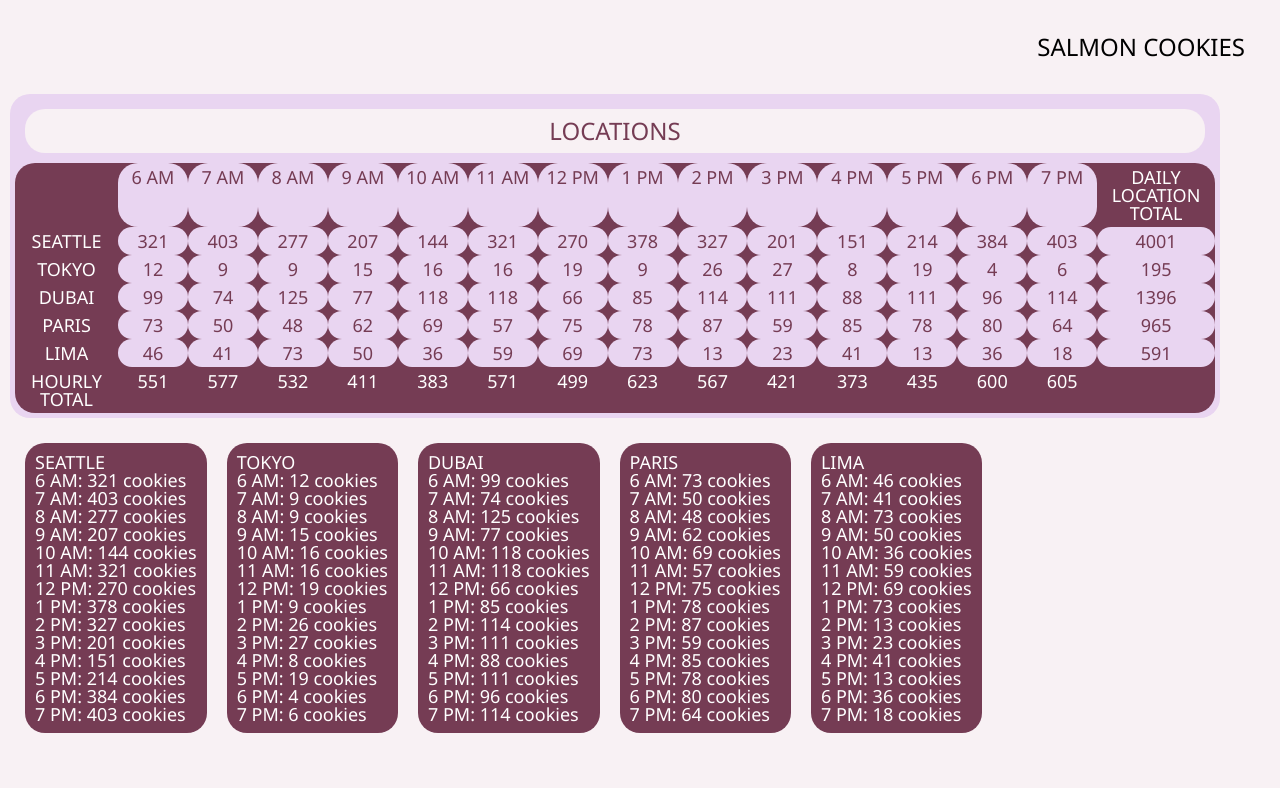
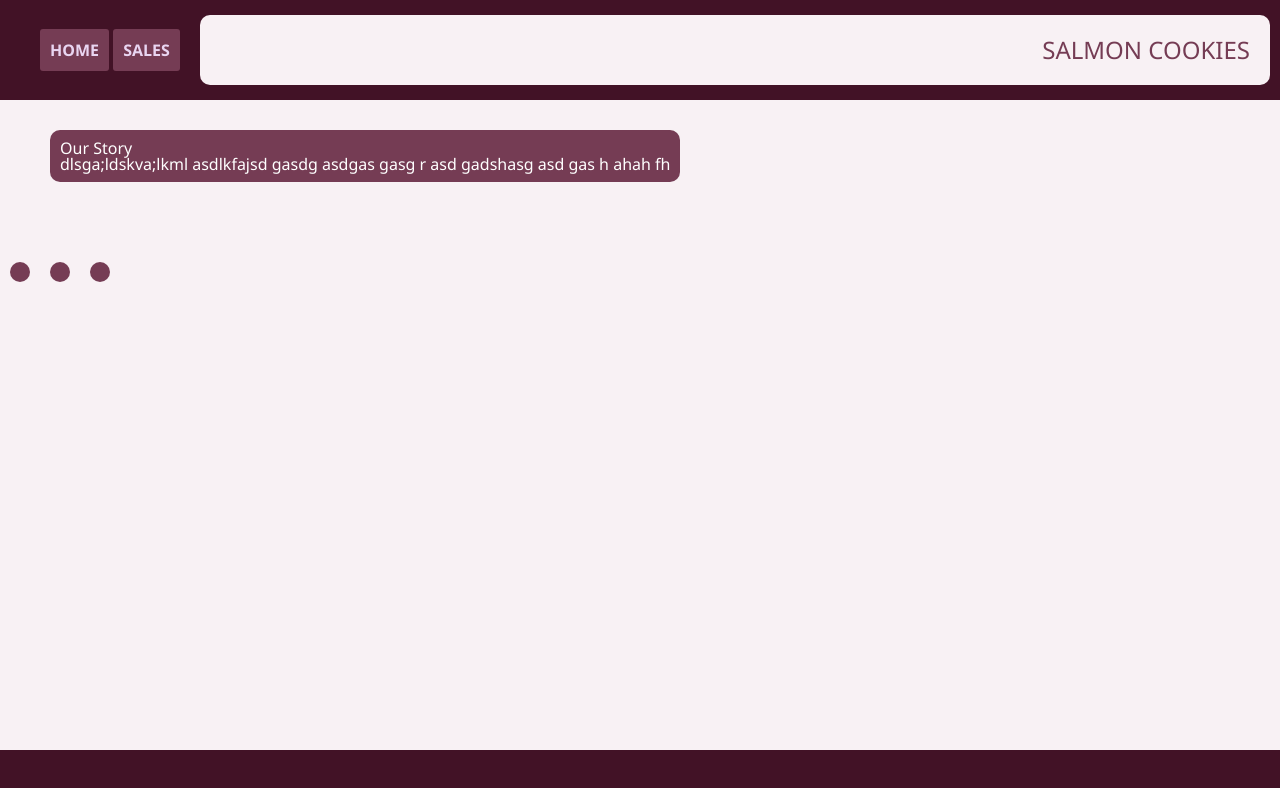
Before and after one commit to JustinHamerly/cookie-stand, a plain HTML site: page index.html in a window 1280 px wide. Drawn offline with Linux system fonts and the light colour scheme.

Commit message:
home page

```diff
--- a/css/style.css
+++ b/css/style.css
@@ -1,3 +1,14 @@
+
+header {
+  display: flex;
+  flex-direction: row;
+  justify-content: space-between;
+  align-items: center;
+  height: 100px;
+  width: auto;
+  background-color: #421226;
+}
+
 
 body{
   font-family: 'Segoe UI', Tahoma, Geneva, Verdana, sans-serif;
@@ -7,8 +18,47 @@ body{
 h1 {
   font-size: x-large;
   text-align: right;
-  margin: 25px;
   padding: 10px;
+  color:#753c54;
+}
+
+header div{
+  display: flex;
+  flex-direction: row;
+  align-items: center;
+  justify-content: space-between;
+  height: 50%;
+  width:100%;
+  background-color: rgb(248, 241, 244);
+}
+
+nav {
+  margin-left: 40px;
+  width: 150px;
+  min-width:150px;
+}
+
+section {
+  display: flex;
+  flex-direction: row;
+  align-items: center;
+}
+
+.button {
+  background-color: #753c54;
+  color: #e9d5f1;
+  border: none;
+  padding: 10px;
+  transition-duration: .5s;
+  text-decoration: none;
+  border-radius: 3px;
+  font-weight: bold;
+}
+
+.button:hover {
+  background-color: rgb(248, 241, 244);
+  color: #753c54;
+  font-weight: bold;
 }
 
 #locations h2{
@@ -19,18 +69,22 @@ h1 {
   padding: 10px;
   background-color: rgb(248, 241, 244);
   color: #753c54;
-  border-radius: 20px;
+  border-radius: 10px;
+  align-self: center;
+  font-weight: 500;
+  letter-spacing: 1.3em;
 }
 
 #locations {
   font-size: large;
+  margin:auto;
   margin-bottom: 10px;
-  margin-top: 10px;
+  margin-top: 40px;
   border: 0px;
   padding: 5px;
-  background-color: #e9d5f1;
+  background-color: #0790cf;
   text-align: left;
-  border-radius: 20px;
+  border-radius: 10px;
   width: 1200px;
 }
 
@@ -39,16 +93,19 @@ div {
   margin: 10px;
   border: 0px;
   padding: 10px;
-  border-radius: 20px;
+  border-radius: 10px;
   width: auto;
 }
 
 table {
   margin: 0px;
-  background-color: #753c54;
+  background-color: #421226;
   color: #FFFFFF;
   height:100%;
-  border-radius: 20px;
+  border-radius: 10px;
+  border-spacing: 5px;
+  border-collapse: separate;
+  width: 100%;
 }
 
 article {
@@ -59,24 +116,37 @@ article {
   background-color: #753c54;
   color: #FFFFFF;
   height:100%;
-  border-radius: 20px;
+  border-radius: 10px;
   width: auto;
   float: left
 }
 
 table th {
   text-align: center;
-  width: 200px;
+  width: auto;
   margin: 10px;
   border: none;
   padding: 5px;
   align-items: center;
+  border-spacing: 5px;
+  font-size: larger;
+  justify-content: center;
 }
 
 td {
   text-align: center;
-  width: auto;
   background-color: #e9d5f1;
   color: #753c54;
   border-radius: 20px;
+  border-spacing: 5px;
+  width:auto;
+  font-weight: bold;
 }
+
+footer {
+  width: 100%;
+  height: 50px;
+  background-color: #421226;
+  position: absolute;
+  bottom: 0;
+}
--- a/index.html
+++ b/index.html
@@ -8,16 +8,47 @@
   </head>
   <Body>
     <header>
-      <h1>SALMON COOKIES</h1>
+      <nav>
+        <ul id="navbar">
+          <a class="button" href="index.html">HOME</a>
+          <a class="button" href="sales.html">SALES</a>
+        </ul>
+      </nav>
+      <div>
+        <img id="logo' src="">
+        <h1>SALMON COOKIES</h1>
+      </div>
     </header>
     <main>
-      <div id="locations">
-        <h2>LOCATIONS</h2>
+      <section id="about">
+        <div>
+          <img src="">
+        </div>
+        <article id="story">
+          <h2>Our Story</h2>
+          <p>dlsga;ldskva;lkml asdlkfajsd gasdg asdgas gasg r  asd gadshasg asd gas h ahah fh</p>
+        </article>
+      </section>
+      <section id="locationcards">
+        <div></div>
+        <div></div>
+        <div></div>
+        <div></div>
+        <div></div>
+      </section>
+      <section>
+        <article>
 
-      </div>
+        </article>
+        <article>
+
+        </article>
+        <article id="contact">
+
+        </article>
+      </section>
     </main>
     <footer>
-      <script src="./js/app.js"></script>
     </footer>
   </Body>
 </html>
--- a/js/app.js
+++ b/js/app.js
@@ -29,7 +29,7 @@ StoreLocation.prototype.renderRow = function(tbodyElem){
   for (let i=0; i < this.cookiesPerHour.length; i++){
     newElement('td', trElem, this.cookiesPerHour[i]);
   }
-  newElement('td', trElem, this.totalCookies);
+  newElement('th', trElem, this.totalCookies);
 };
 
 StoreLocation.prototype.genData = function(){
@@ -63,9 +63,9 @@ function renderTable(){
   const trElem = newElement('tr', theadElem, null);
   newElement('th', trElem, null);
   for (let i=0; i < hoursArray.length; i++){
-    newElement('td', trElem, hoursArray[i]);
+    newElement('th', trElem, hoursArray[i]);
   }
-  newElement('th', trElem, 'DAILY LOCATION TOTAL');
+  newElement('th', trElem, 'DAILY TOTALS');
 
   const tbodyElem = newElement('tbody', tableElem, null);
   for (let i=0; i < locArray.length; i++){
@@ -88,15 +88,15 @@ function getTableFooter(tableElem){
   }
 }
 
-function renderStore(location) {
-  console.log(location);
-  const articleElem = newElement('article', locDivElement, null);
-  newElement('h3', articleElem, location.locationName);
-  const ulElem = newElement('ul', articleElem, null);
-  for (let i = 0; i < location.storeResults.length; i++){
-    newElement('li', ulElem, location.storeResults[i]);
-  }
-}
+// function renderStore(location) {
+//   console.log(location);
+//   const articleElem = newElement('article', locDivElement, null);
+//   newElement('h3', articleElem, location.locationName);
+//   const ulElem = newElement('ul', articleElem, null);
+//   for (let i = 0; i < location.storeResults.length; i++){
+//     newElement('li', ulElem, location.storeResults[i]);
+//   }
+// }
 
 // -------------------- CALL FUNCTIONS --------------------//
 for (let i = 0; i < locArray.length; i++){
@@ -105,6 +105,6 @@ for (let i = 0; i < locArray.length; i++){
 
 renderTable();
 
-for (let i = 0; i < locArray.length; i++){
-  renderStore(locArray[i]);
-}
+// for (let i = 0; i < locArray.length; i++){
+//   renderStore(locArray[i]);
+// }
```
Also changed, not shown: sales.html (+10 -1 lines), img/chinook.jpg (added), img/cutter.jpeg (added), img/family.jpg (added), img/fish.jpg (added), img/frosted-cookie.jpg (added), img/salmon.png (added), img/shirt.jpg (added).
